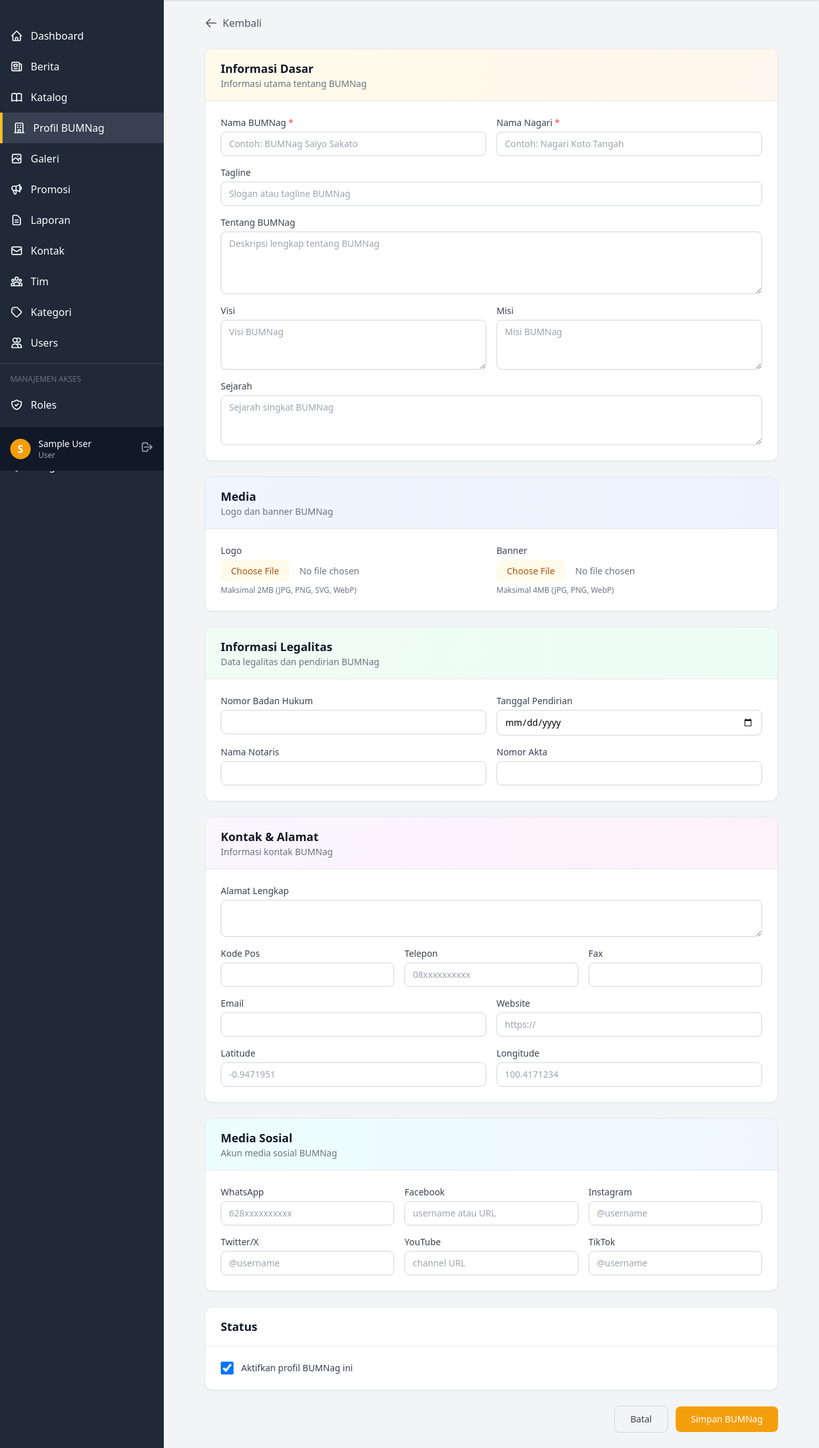
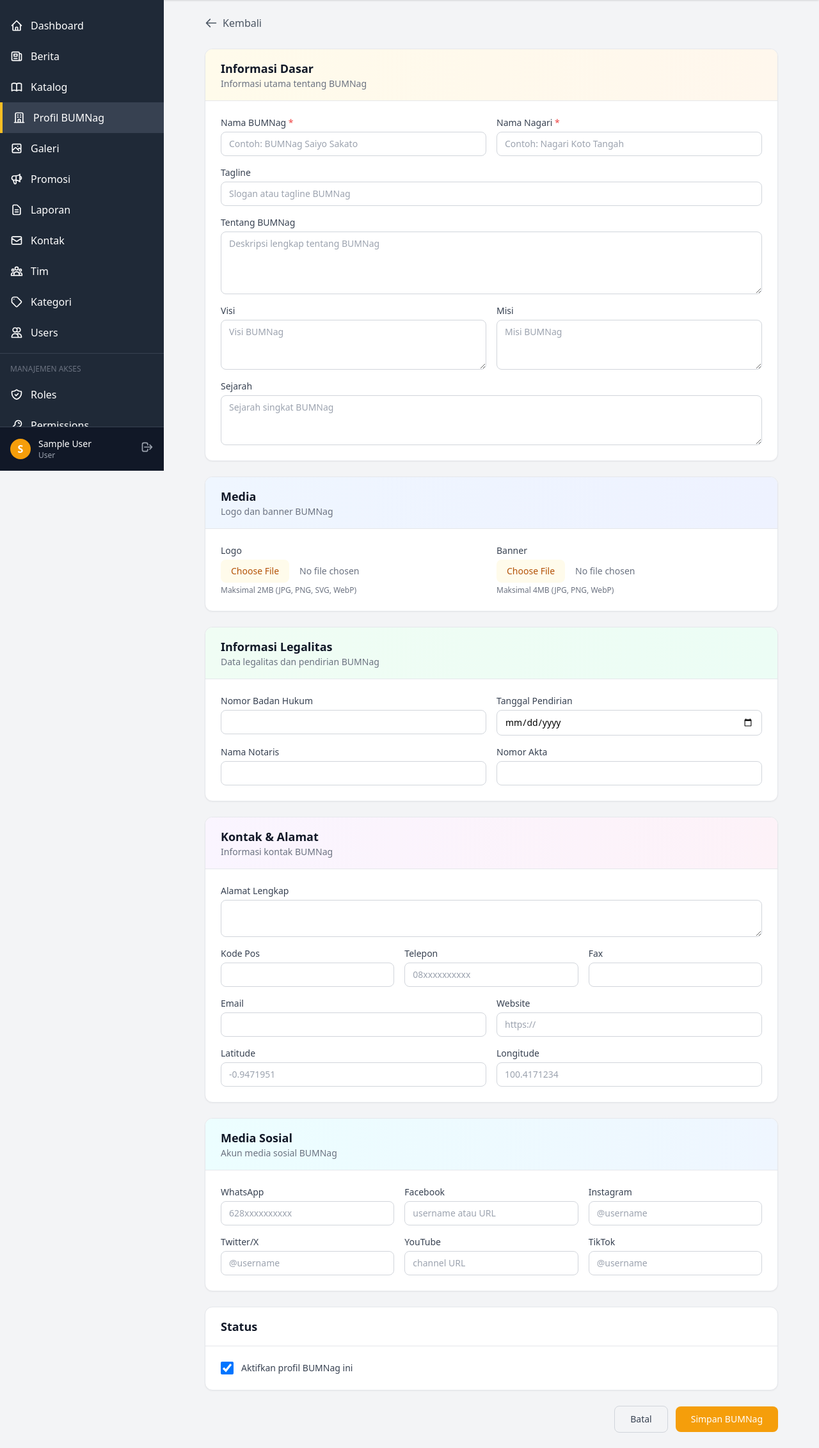
Before and after one commit to febryanalza/openbumnag, a Laravel app: page /admin/bumnag-profiles/create in a window 1280 px wide. Shown: the part 64-2328 px from the top of the page at 64% size. Run offline with Laravel 12, Linux system fonts and the light colour scheme; the visitor is signed in with stand-in values (Sample User, id 1); data comes from the database, SQL or seed files in the repository; parts of the project's set-up code (start-up, migrations or seed data) failed here and were passed over; some libraries are stand-ins or nearby versions.

Commit message:
fix: improve sidebar layout to prevent profile overlay
- Change sidebar to use flexbox layout with fixed height
- Make navigation scrollable when content overflows
- Keep admin profile section fixed at bottom
- Add border-top to profile section for visual separation
- Adjust main content margin to account for fixed sidebar
- Fix overflow issues that caused profile to cover menu items

```diff
--- a/resources/views/admin/layouts/app.blade.php
+++ b/resources/views/admin/layouts/app.blade.php
@@ -18,12 +18,12 @@
 <body class="bg-gray-100">
     <div class="min-h-screen flex">
         <!-- Sidebar -->
-        <aside class="w-64 bg-gray-800 text-white">
-            <div class="p-4">
+        <aside class="w-64 bg-gray-800 text-white flex flex-col h-screen fixed">
+            <div class="p-4 flex-shrink-0">
                 <h1 class="text-2xl font-bold text-amber-400">BUMNag Admin</h1>
             </div>
 
-            <nav class="mt-8">
+            <nav class="flex-1 overflow-y-auto mt-4 pb-4">
                 <a href="{{ route('admin.dashboard') }}" class="block px-4 py-3 hover:bg-gray-700 {{ request()->routeIs('admin.dashboard') ? 'bg-gray-700 border-l-4 border-amber-400' : '' }}">
                     <span class="flex items-center">
                         <svg class="w-5 h-5 mr-3" fill="none" stroke="currentColor" viewBox="0 0 24 24">
@@ -157,20 +157,20 @@
                 </a>
             </nav>
 
-            <div class="absolute bottom-0 w-64 p-4 bg-gray-900">
+            <div class="flex-shrink-0 p-4 bg-gray-900 border-t border-gray-700">
                 <div class="flex items-center">
                     <div class="flex-shrink-0">
                         <div class="w-8 h-8 rounded-full bg-amber-500 flex items-center justify-center">
                             <span class="text-white font-bold">{{ substr(Auth::user()->name ?? Auth::user()->email, 0, 1) }}</span>
                         </div>
                     </div>
-                    <div class="ml-3 flex-1">
+                    <div class="ml-3 flex-1 min-w-0">
                         <p class="text-sm font-medium truncate">{{ Auth::user()->name ?? Auth::user()->email }}</p>
                         <p class="text-xs text-gray-400 truncate">{{ Auth::user()->getRoleNames()->first() ?? 'User' }}</p>
                     </div>
                     <form method="POST" action="{{ route('admin.logout') }}" id="logoutForm">
                         @csrf
-                        <button type="submit" class="text-gray-400 hover:text-white" title="Logout">
+                        <button type="submit" class="text-gray-400 hover:text-white flex-shrink-0" title="Logout">
                             <svg class="w-5 h-5" fill="none" stroke="currentColor" viewBox="0 0 24 24">
                                 <path stroke-linecap="round" stroke-linejoin="round" stroke-width="2" d="M17 16l4-4m0 0l-4-4m4 4H7m6 4v1a3 3 0 01-3 3H6a3 3 0 01-3-3V7a3 3 0 013-3h4a3 3 0 013 3v1"></path>
                             </svg>
@@ -181,7 +181,7 @@
         </aside>
 
         <!-- Main Content -->
-        <div class="flex-1 flex flex-col">
+        <div class="flex-1 flex flex-col ml-64">
             <!-- Header -->
             <header class="bg-white shadow">
                 <div class="px-6 py-4">
```
